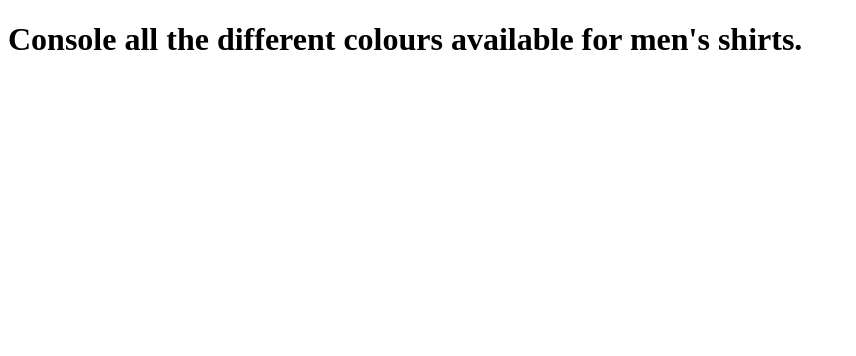
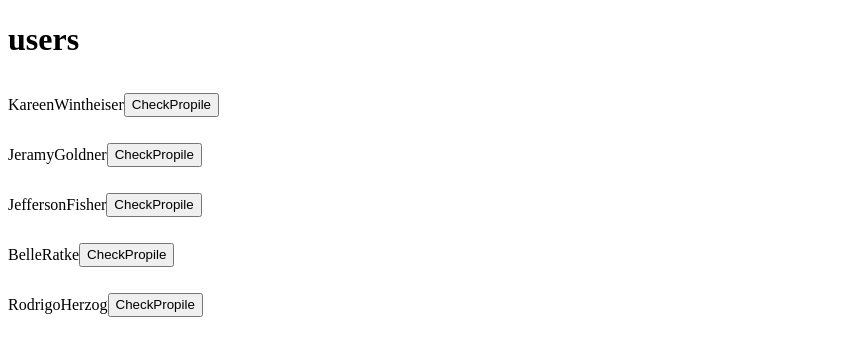
Before and after one commit to swethaogeti/react-hooks-practice, a React (Create React App) app: page / in a window 1280 px wide. Shown: the top 356 px of the page, without its empty margins (0-856 px from the left). Built offline with nearby package versions, Linux system fonts and the light colour scheme.

Commit message:
initial commit solve

```diff
--- a/src/App.js
+++ b/src/App.js
@@ -28,6 +28,7 @@ import { TodoTest } from "./TestSolve/TodoTest";
 import { StackTest } from "./TestSolve/StackTest";
 import { DebounceCustom } from "./TestSolve/DebounceCustom";
 import { ClothingStock } from "./practiceSet-1/ClothingStock";
+import { Subcription } from "./practiceSet-1/Subcription";
 export default function App() {
   return (
     <div className="App">
@@ -59,7 +60,9 @@ export default function App() {
       {/* <TodoTest /> */}
       {/* <StackTest /> */}
       {/* <DebounceCustom/> */}
-      <ClothingStock />
+      {/* <ClothingStock /> */}
+
+      <Subcription />
     </div>
   );
 }
--- /dev/null
+++ b/src/practiceSet-1/Subcription.js
@@ -0,0 +1,232 @@
+import { useState } from "react";
+
+export const Subcription = () => {
+  const members = [
+    {
+      id: 3175,
+      uid: "9ebc106a-4eb8-4466-8842-70e38a3955f6",
+      password: "S63wh8RYIP",
+      first_name: "Bradley",
+      last_name: "Hirthe",
+      username: "bradley.hirthe",
+      email: "bradley.hirthe@email.com",
+      avatar:
+        "https://robohash.org/autemdoloremquemolestias.png?size=300x300\u0026set=set1",
+      gender: "Male",
+      phone_number: "+1 194.107.0082 x545",
+      social_insurance_number: "327019345",
+      date_of_birth: "1987-02-21",
+      employment: {
+        title: "Direct Manufacturing Director",
+        key_skill: "Self-motivated"
+      },
+      credit_card: { cc_number: "6771-8949-9344-6970" },
+      subscription: {
+        plan: "Diamond",
+        status: "Not Active",
+        payment_method: "Debit card",
+        term: "Annual"
+      }
+    },
+    {
+      id: 9672,
+      uid: "c29b5822-9c7b-4ad4-837c-72f3cb4c2ec1",
+      password: "KEkC0erZ8R",
+      first_name: "Shannon",
+      last_name: "Friesen",
+      username: "shannon.friesen",
+      email: "shannon.friesen@email.com",
+      avatar: "https://robohash.org/eumenimmodi.png?size=300x300\u0026set=set1",
+      gender: "Female",
+      phone_number: "+256 (574) 185-2495 x43217",
+      social_insurance_number: "726869118",
+      date_of_birth: "1963-06-28",
+      employment: {
+        title: "Product Community-Services Architect",
+        key_skill: "Teamwork"
+      },
+      credit_card: { cc_number: "4714-5793-0210-3165" },
+      subscription: {
+        plan: "Gold",
+        status: "Not Active",
+        payment_method: "PhonePe",
+        term: "Monthly"
+      }
+    },
+    {
+      id: 3272,
+      uid: "73526f6b-5908-4b51-b639-508b52bfcb95",
+      password: "PRuGU1",
+      first_name: "Kareen",
+      last_name: "Wintheiser",
+      username: "kareen.wintheiser",
+      email: "kareen.wintheiser@email.com",
+      avatar:
+        "https://robohash.org/voluptatumfacilisdelectus.png?size=300x300\u0026set=set1",
+      gender: "Female",
+      phone_number: "+1-246 745.867.8596 x999",
+      social_insurance_number: "238038475",
+      date_of_birth: "1958-02-22",
+      employment: {
+        title: "Human Education Developer",
+        key_skill: "Self-motivated"
+      },
+      credit_card: { cc_number: "4307-2526-6771-0346" },
+      subscription: {
+        plan: "Diamond",
+        status: "Active",
+        payment_method: "Cheque",
+        term: "Payment in advance"
+      }
+    },
+    {
+      id: 7106,
+      uid: "f7caddd2-e11e-4b6b-ac51-f7d9c6593e06",
+      password: "jfJBxvEcUY",
+      first_name: "Jeramy",
+      last_name: "Goldner",
+      username: "jeramy.goldner",
+      email: "jeramy.goldner@email.com",
+      avatar:
+        "https://robohash.org/abaccusamusmagnam.png?size=300x300\u0026set=set1",
+      gender: "Male",
+      phone_number: "+356 400-371-6703 x0938",
+      social_insurance_number: "142867969",
+      date_of_birth: "1979-11-14",
+      employment: { title: "Direct Assistant", key_skill: "Self-motivated" },
+      credit_card: { cc_number: "4469270622981" },
+      subscription: {
+        plan: "Bronze",
+        status: "Active",
+        payment_method: "Bitcoins",
+        term: "Payment in advance"
+      }
+    },
+    {
+      id: 4194,
+      uid: "57ba4fcf-be84-4752-b27c-4d0961549181",
+      password: "RnEL18i",
+      first_name: "Jefferson",
+      last_name: "Fisher",
+      username: "jefferson.fisher",
+      email: "jefferson.fisher@email.com",
+      avatar:
+        "https://robohash.org/voluptatumetest.png?size=300x300\u0026set=set1",
+      gender: "Male",
+      phone_number: "+242 1-516-706-9089 x9517",
+      social_insurance_number: "924531809",
+      date_of_birth: "1997-09-30",
+      employment: {
+        title: "Legacy Healthcare Representative",
+        key_skill: "Fast learner"
+      },
+      credit_card: { cc_number: "4753574494241" },
+      subscription: {
+        plan: "Free Trial",
+        status: "Active",
+        payment_method: "Cash",
+        term: "Monthly"
+      }
+    },
+    {
+      id: 6289,
+      uid: "130ac685-40d8-401d-9f7d-74cb396b65b1",
+      password: "EXWwRpvF",
+      first_name: "Belle",
+      last_name: "Ratke",
+      username: "belle.ratke",
+      email: "belle.ratke@email.com",
+      avatar:
+        "https://robohash.org/officiadolorumdolorem.png?size=300x300\u0026set=set1",
+      gender: "Male",
+      phone_number: "+33 1-389-681-2026 x0604",
+      social_insurance_number: "943136812",
+      date_of_birth: "2002-06-28",
+      employment: {
+        title: "Community-Services Developer",
+        key_skill: "Teamwork"
+      },
+      credit_card: { cc_number: "5545-2183-6316-1133" },
+      subscription: {
+        plan: "Platinum",
+        status: "Active",
+        payment_method: "Paypal",
+        term: "Payment in advance"
+      }
+    },
+    {
+      id: 2424,
+      uid: "e3ddf661-8e86-4973-a1fe-3445b2b96722",
+      password: "aIYZMeuXfB",
+      first_name: "Rodrigo",
+      last_name: "Herzog",
+      username: "rodrigo.herzog",
+      email: "rodrigo.herzog@email.com",
+      avatar:
+        "https://robohash.org/eaeumincidunt.png?size=300x300\u0026set=set1",
+      gender: "Male",
+      phone_number: "+972 942.675.7632 x99185",
+      social_insurance_number: "355297615",
+      date_of_birth: "1981-03-05",
+      employment: { title: "Education Director", key_skill: "Technical savvy" },
+      credit_card: { cc_number: "5357-3700-5566-7088" },
+      subscription: {
+        plan: "Business",
+        status: "Active",
+        payment_method: "Google Pay",
+        term: "Payment in advance"
+      }
+    }
+  ];
+
+  const [profile, setProfile] = useState();
+  const [error, setError] = useState("");
+  const handleProfileData = (user) => {
+    if (user.password.length > 9) {
+      setProfile(user);
+      setError("");
+    } else {
+      setProfile({});
+      setError("profile is fraud");
+    }
+  };
+  return (
+    <div>
+      <h1>users</h1>
+      {members
+        .filter((item) => item.subscription.status === "Active")
+        .map((item) => {
+          return (
+            <div style={{ display: "flex", alignItems: "center" }}>
+              <p>
+                {item.first_name}
+                {item.last_name}
+              </p>
+              <button
+                style={{ height: "1.5rem" }}
+                onClick={() => handleProfileData(item)}
+              >
+                CheckPropile
+              </button>
+            </div>
+          );
+        })}
+
+      {profile ? (
+        <div>
+          <h2>Profile Data</h2>
+          <p>
+            {profile.first_name} {profile.last_name}
+          </p>
+          <p>{profile.email}</p>
+          <p>{profile.date_of_birth}</p>
+          <p>{profile.subscription?.status}</p>
+          <p>{profile.subscription?.plan}</p>
+        </div>
+      ) : (
+        ""
+      )}
+      {error && <h4>{error}</h4>}
+    </div>
+  );
+};
```
